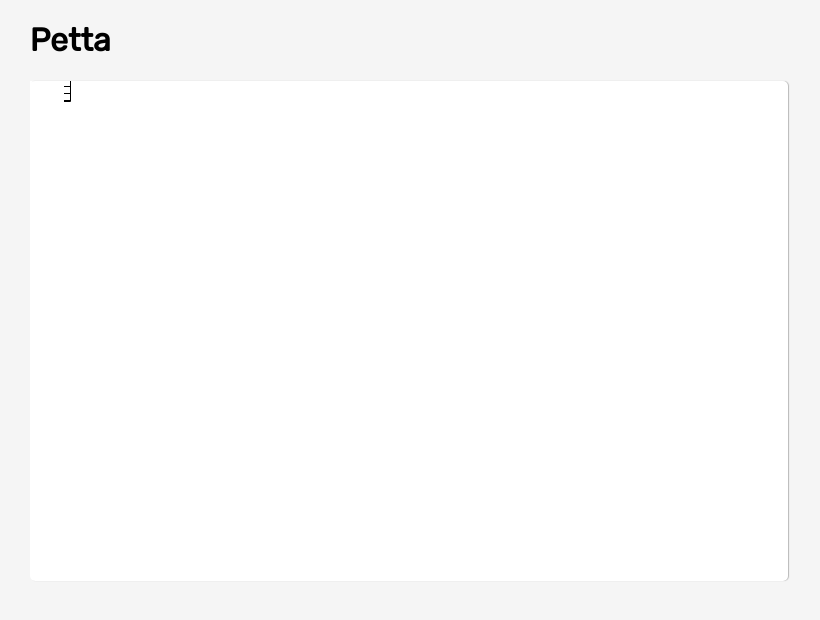
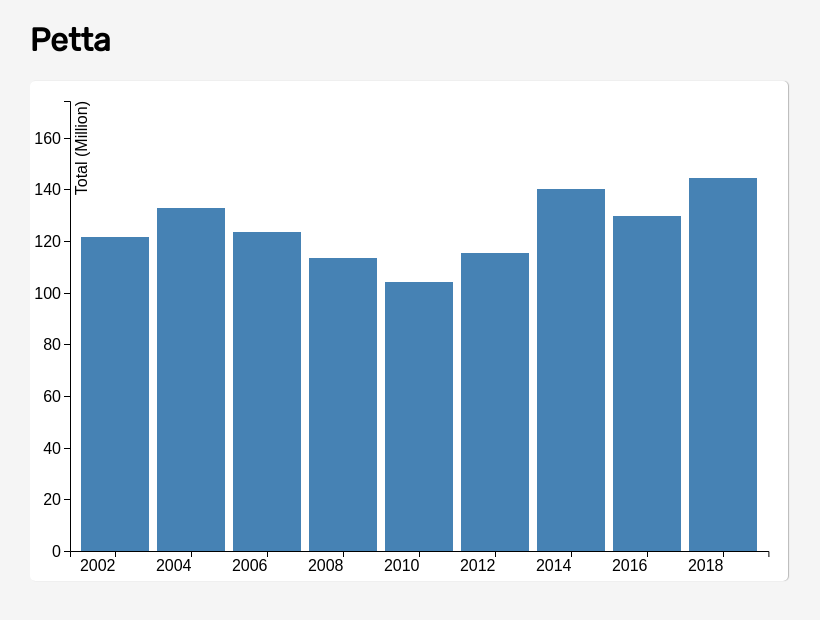
Before and after one commit to LuuuFan/petta, a website built with webpack: page index.html in a window 1280 px wide. Shown: the whole page, without its empty margins (231-1051 px from the left). Built offline with nearby package versions, Linux system fonts and the light colour scheme.

Commit message:
finish first bar chart

```diff
--- a/application.css
+++ b/application.css
@@ -20,17 +20,18 @@
   background-color: white;
 }
 
-.year-chart{
+#year-chart{
   width: 100%;
   height: 500px;
+  color: black;
 }
 
-.year-chart rect{
+#year-chart rect{
   fill: steelblue;
 }
 
-.year-chart text{
-  fill: white;
+#year-chart g text{
+  fill: black;
   font-size: 16px;
   text-anchor: end;
 }
--- a/data/year.csv
+++ b/data/year.csv
@@ -1,4 +1,9 @@
 Year,Total,Dog,Cat,Freshwater Fish,Bird,Small Animal,Reptile,Horse,Saltwater Fish
+2002,121.4,46.3,38.9,11.9,5.7,5,4.6,2.4,0.7
+2004,132.8,46.3,38.9,11.9,5.7,5,4.6,2.4,0.7
+2006,123.4,46.3,38.9,11.9,5.7,5,4.6,2.4,0.7
+2008,113.5,46.3,38.9,11.9,5.7,5,4.6,2.4,0.7
+2010,104.2,46.3,38.9,11.9,5.7,5,4.6,2.4,0.7
 2012,115.5,46.3,38.9,11.9,5.7,5,4.6,2.4,0.7
 2014,140.3,56.7,45.3,14.3,6.9,6.9,5.6,2.8,1.8
 2016,129.8,54.4,42.9,12.3,6.1,5.4,4.9,2.5,1.3
--- a/index.html
+++ b/index.html
@@ -10,8 +10,7 @@
     <div class="main">
       <h1>Petta</h1>
       <div class="year">
-        <svg class='year-chart'>
-
+        <svg id='year-chart'>
         </svg>
       </div>
 
--- a/lib/year.js
+++ b/lib/year.js
@@ -1,18 +1,11 @@
 //NUMBER OF U.S. HOUSEHOLDS THAT OWN A PET, BY TYPE OF ANIMAL
-
-const petYear = [
-  {year: 2018, total: 144.2, dog: 60.2, cat: 47.1, 'Freshwater fish': 12.5, Bird: 7.9, 'Small animal': 6.7, Reptile: 4.7, Horse: 2.6, 'Saltwater fish': 2.5},
-  {year: 2016, total: 129.8, dog: 54.4, cat: 42.9, 'Freshwater fish': 12.3, Bird: 6.1, 'Small animal': 5.4, Reptile: 4.9, Horse: 2.5, 'Saltwater fish': 1.3},
-  {year: 2014, total: 140.3, dog: 56.7, cat: 45.3, 'Freshwater fish': 14.3, Bird: 6.9, 'Small animal': 6.9, Reptile: 5.6, Horse: 2.8, 'Saltwater fish': 1.8},
-  {year: 2012, total: 115.5, dog: 46.3, cat: 38.9, 'Freshwater fish': 11.9, Bird: 5.7, 'Small animal': 5.0, Reptile: 4.6, Horse: 2.4, 'Saltwater fish': 0.7}
-];
 
 const createBars = () => {
 
-  const svg = d3.select('.year-chart');
+  const svg = d3.select('#year-chart');
   const margin = {top: 20, right: 20, bottom: 30, left:40};
-  const width = +svg.attr('width') - margin.left - margin.right;
-  const height = +svg.attr('height') - margin.top - margin.bottom;
+  const width = $('#year-chart').width() - margin.left - margin.right;
+  const height = $('#year-chart').height() - margin.top - margin.bottom;
 
   const x = d3.scaleBand().rangeRound([0, width]).padding(0.1);
   const y = d3.scaleLinear().rangeRound([height, 0]);
@@ -21,13 +14,15 @@
                 .attr('transform', `translate(${margin.left}, ${margin.top})`);
 
   d3.csv('../data/year.csv', (d)=>{
-    d.Year = +d.Year
+    // d.Year = +d.Year;
     d.Total = +d.Total;
     return d;
   }, (error, data)=>{
     if (error) throw error;
+
     x.domain(data.map(d=>(d.Year)));
-    y.domain([0, d3.max(data, (d)=>(d.Total))]);
+    y.domain([0, d3.max(data, (d)=>(d.Total)) + 30]);
+
     g.append('g')
       .attr('class', 'axis axis--x')
       .attr('transform', `translate(0, ${height})`)
@@ -35,13 +30,13 @@
 
     g.append('g')
         .attr('class', 'axis axis--y')
-        .call(d3.axisLeft(y).ticks(10, '%'))
+        .call(d3.axisLeft(y))
       .append('text')
         .attr('transform', 'rotate(-90)')
         .attr('y', 6)
         .attr('dy', '0.71em')
         .attr('text-anchor', 'end')
-        .text('Total');
+        .text('Total (Million)');
 
     g.selectAll('.bar')
       .data(data)
@@ -50,10 +45,9 @@
         .attr('x', (d)=>(x(d.Year)))
         .attr('y', (d)=>(y(d.Total)))
         .attr('width', x.bandwidth())
-        .attr('height', (d)=>(height - y(d.Total)));
+        .attr('height', (d)=>(height - y(d.Total)))
+        .append('text').text((d)=>(`${d.Total}`));
   });
 }
 
-export const displayYear = () => {
-  createBars();
-};
+export const displayYear = () => (createBars());
```
Also changed, not shown: 2 other files.
